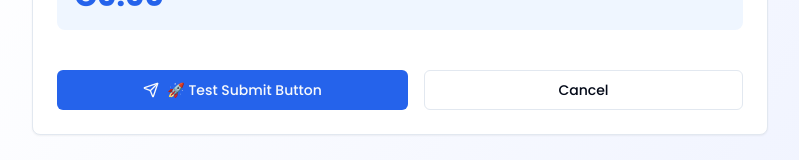
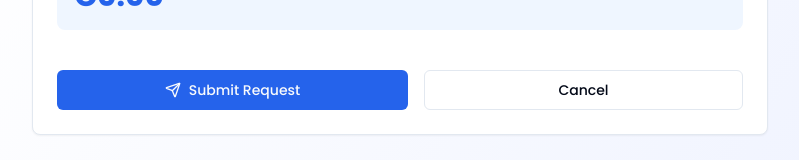
Before and after one commit to Asadnessicanterase/dea-travel-expenses, a Next.js app: page /dashboard/new-request in a window 1280 px wide. Shown: the part 1817-1977 px from the top of the page, without its empty margins (240-1039 px from the left). Built offline with nearby package versions, Linux system fonts and the light colour scheme; no server answers.

Commit message:
Blank Form Submission Prevention

```diff
--- a/app/dashboard/new-request/page.tsx
+++ b/app/dashboard/new-request/page.tsx
@@ -438,7 +438,7 @@ export default function NewRequestPage() {
             <div className="flex gap-4 pt-4">
               <Button type="submit" className="flex-1 gap-2" disabled={loading}>
                 <Send className="h-4 w-4" />
-                {loading ? "Submitting..." : "🚀 Test Submit Button"}
+                {loading ? "Submitting..." : "Submit Request"}
               </Button>
               <Link href="/dashboard" className="flex-1">
                 <Button type="button" variant="outline" className="w-full">
```
